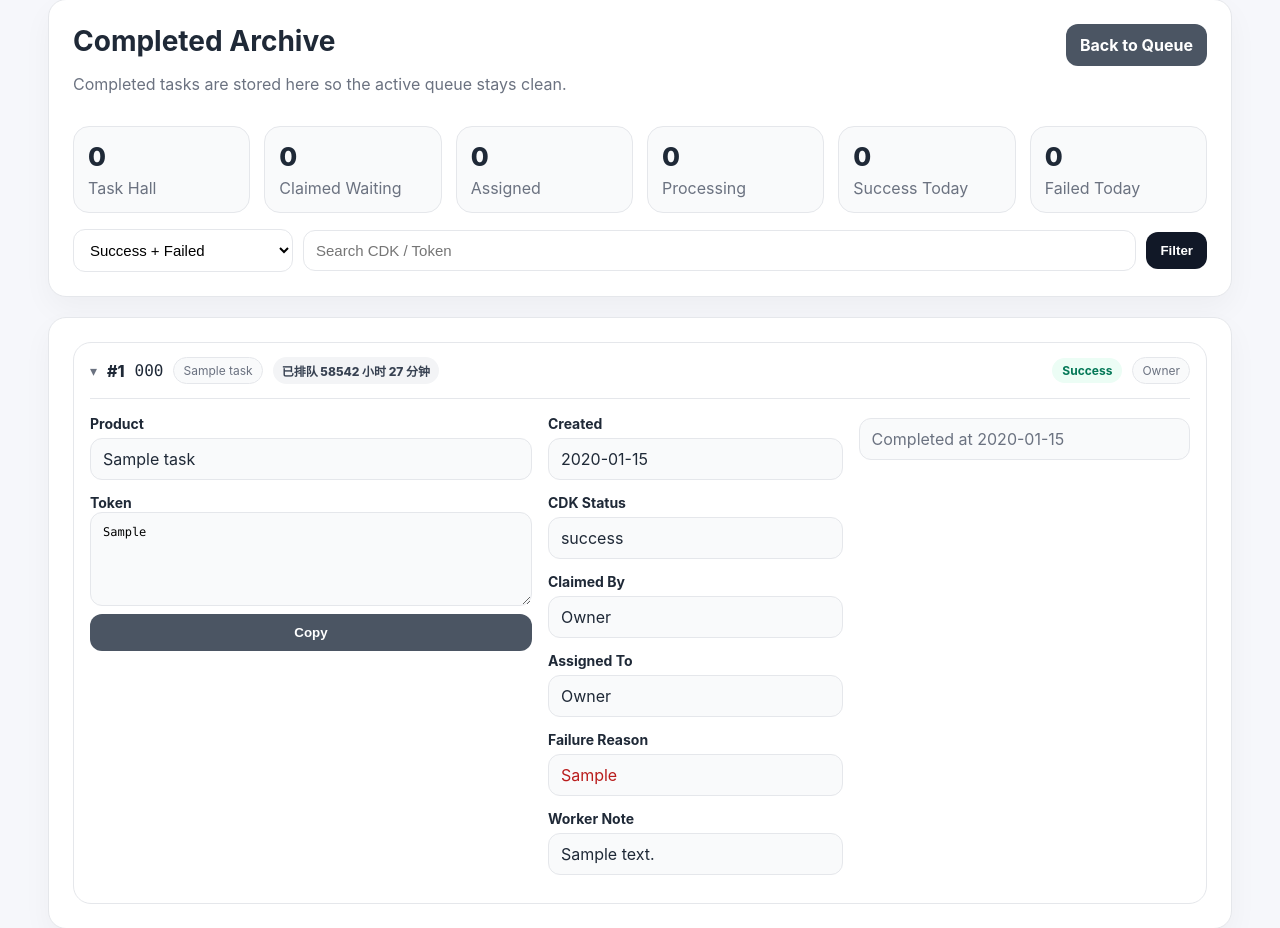
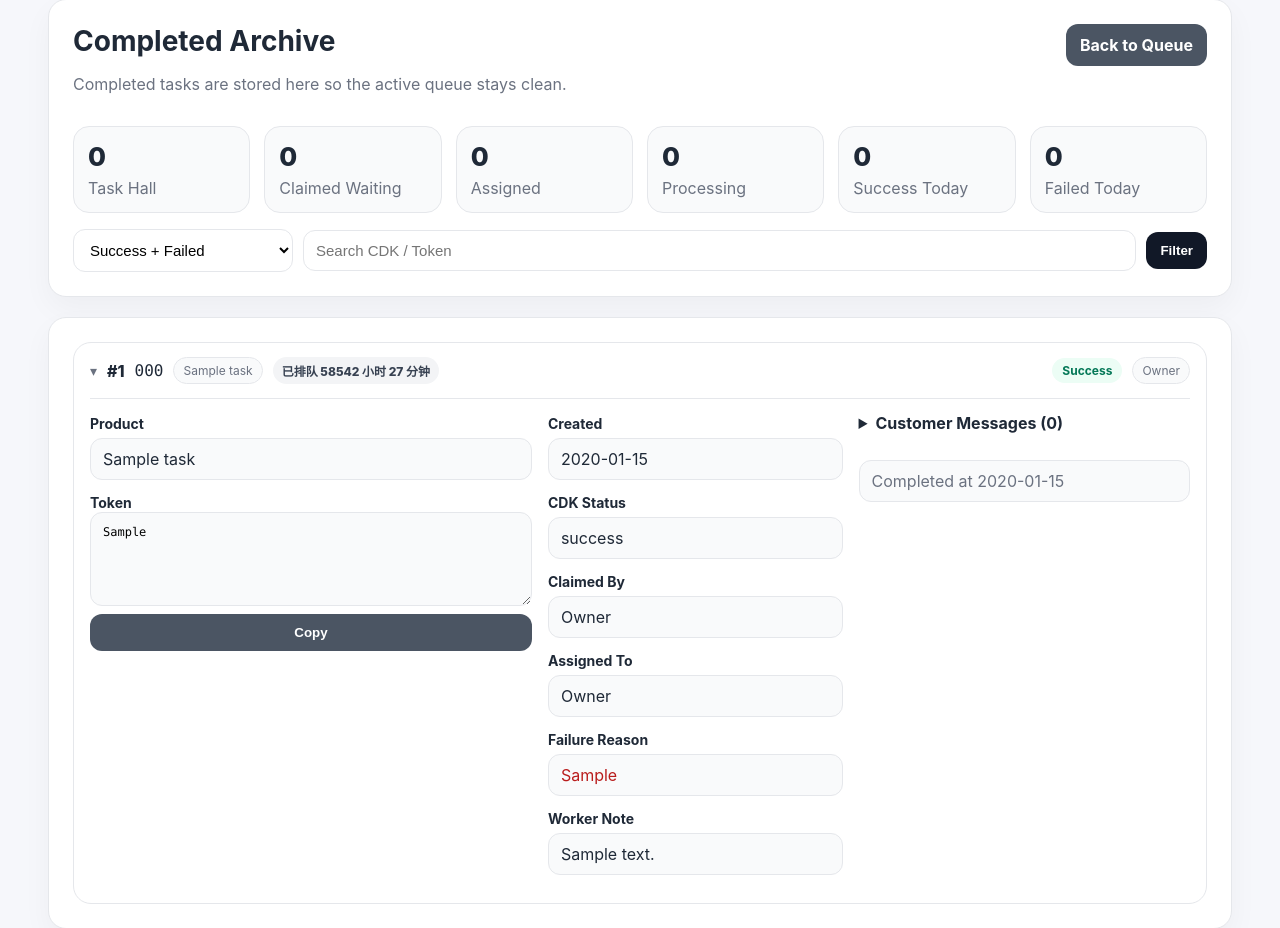
Before and after one commit to chennuo2233-png/vip-cdk-center, a Flask app: page /ops/tasks/archive in a window 1280 px wide, after a click that opens the changed part. Shown: the part 82-1010 px from the top of the page. Run offline with Flask 3, Linux system fonts and the light colour scheme; the visitor is signed in with stand-in values (Sample User, id 1); data comes from the database, SQL or seed files in the repository; tables that the repository leaves empty hold one stand-in row (values such as "Sample post"); data that the repository does not hold is empty.

Commit message:
Add CDK customer message history

```diff
--- a/app.py
+++ b/app.py
@@ -193,6 +193,19 @@
     )
     conn.execute(
         """
+        CREATE TABLE IF NOT EXISTS code_messages (
+            id INTEGER PRIMARY KEY AUTOINCREMENT,
+            code_id INTEGER NOT NULL,
+            author_type TEXT NOT NULL CHECK(author_type IN ('customer', 'staff')),
+            author_name TEXT NOT NULL,
+            body TEXT NOT NULL,
+            created_at TEXT NOT NULL DEFAULT CURRENT_TIMESTAMP,
+            FOREIGN KEY(code_id) REFERENCES codes(id)
+        )
+        """
+    )
+    conn.execute(
+        """
         CREATE TABLE IF NOT EXISTS users (
             id INTEGER PRIMARY KEY AUTOINCREMENT,
             username TEXT UNIQUE NOT NULL,
@@ -253,6 +266,7 @@
     conn.execute("CREATE INDEX IF NOT EXISTS idx_tasks_claimed_by ON redemption_tasks(claimed_by)")
     conn.execute("CREATE INDEX IF NOT EXISTS idx_tasks_product_id ON redemption_tasks(product_id)")
     conn.execute("CREATE INDEX IF NOT EXISTS idx_product_links_product_id ON product_links(product_id, sort_order, id)")
+    conn.execute("CREATE INDEX IF NOT EXISTS idx_code_messages_code_id ON code_messages(code_id, id)")
 
     # Seed the categories that were previously hard-coded into the redeem page.
     if not conn.execute("SELECT 1 FROM products LIMIT 1").fetchone():
@@ -712,6 +726,24 @@
         """,
         (code_id,),
     ).fetchone()
+
+
+def code_messages_for_ids(conn: sqlite3.Connection, code_ids: Iterable[int]) -> dict[int, list[dict]]:
+    unique_ids = list(dict.fromkeys(code_ids))
+    messages_by_code = {code_id: [] for code_id in unique_ids}
+    for group in chunked(unique_ids):
+        placeholders = ",".join("?" for _ in group)
+        rows = conn.execute(
+            f"""
+            SELECT * FROM code_messages
+            WHERE code_id IN ({placeholders})
+            ORDER BY created_at ASC, id ASC
+            """,
+            group,
+        ).fetchall()
+        for row in rows:
+            messages_by_code.setdefault(row["code_id"], []).append(dict(row))
+    return messages_by_code
 
 
 def task_query(where_sql: str = "", params: Iterable = (), limit: int = 500) -> list[sqlite3.Row]:
@@ -750,7 +782,11 @@
         LIMIT ?
     """
     with get_db() as conn:
-        return conn.execute(sql, (*params, limit)).fetchall()
+        tasks = [dict(row) for row in conn.execute(sql, (*params, limit)).fetchall()]
+        messages_by_code = code_messages_for_ids(conn, [task["code_id"] for task in tasks])
+    for task in tasks:
+        task["messages"] = messages_by_code.get(task["code_id"], [])
+    return tasks
 
 
 def visible_task_counts(conn: sqlite3.Connection, user: sqlite3.Row) -> dict[str, int]:
@@ -954,6 +990,7 @@
     status_results = []
     status_query_input = ""
     products = []
+    conversation_messages = []
 
     if request.method == "POST":
         action = request.form.get("action", "redeem")
@@ -968,11 +1005,37 @@
             else:
                 with get_db() as conn:
                     status_results = batch_public_status_results(conn, query_codes)
+                    if len(query_codes) == 1:
+                        code_row = conn.execute("SELECT * FROM codes WHERE proxy_code = ?", (query_codes[0],)).fetchone()
+                        if code_row:
+                            latest_task = latest_task_for_code(conn, code_row["id"])
+                            conversation_messages = code_messages_for_ids(conn, [code_row["id"]]).get(code_row["id"], [])
                 result = {
                     "type": "info",
                     "message": f"已查询 {len(status_results)} 个兑换码。"
                     + (f" 输入中有重复项，已自动去重。" if raw_count != len(query_codes) else ""),
                 }
+        elif action == "message":
+            proxy_code = normalize_code(request.form.get("proxy_code", ""))
+            body = request.form.get("message", "").strip()
+            if not proxy_code or not body:
+                result = {"type": "error", "message": "请输入兑换码和留言内容。"}
+            elif len(body) > 1000:
+                result = {"type": "error", "message": "每条留言最多 1000 个字符。"}
+            else:
+                with get_db() as conn:
+                    code_row = conn.execute("SELECT * FROM codes WHERE proxy_code = ?", (proxy_code,)).fetchone()
+                    if not code_row:
+                        result = {"type": "error", "message": "兑换码无效。"}
+                    else:
+                        conn.execute(
+                            "INSERT INTO code_messages (code_id, author_type, author_name, body) VALUES (?, 'customer', '顾客', ?)",
+                            (code_row["id"], body),
+                        )
+                        conn.commit()
+                        latest_task = latest_task_for_code(conn, code_row["id"])
+                        conversation_messages = code_messages_for_ids(conn, [code_row["id"]]).get(code_row["id"], [])
+                        result = {"type": "success", "message": "留言已提交，商家会在后台查看并回复。"}
         else:
             proxy_code = normalize_code(request.form.get("proxy_code", ""))
 
@@ -1009,7 +1072,7 @@
                                 return render_template("redeem.html", result=result, code_row=code_row, latest_task=latest_task,
                                                        status_results=status_results, status_query_input=status_query_input,
                                                        status_text=PUBLIC_STATUS_TEXT, products=active_products(conn),
-                                                       settings=redeem_settings(conn))
+                                                       settings=redeem_settings(conn), conversation_messages=conversation_messages)
                             active_task = active_task_for_code(conn, code_row["id"])
                             if active_task:
                                 latest_task = active_task
@@ -1046,6 +1109,7 @@
         status_text=PUBLIC_STATUS_TEXT,
         products=products,
         settings=settings,
+        conversation_messages=conversation_messages,
     )
 
 
@@ -1710,6 +1774,34 @@
     return render_template(template, users=users, workloads=workloads)
 
 
+@app.route("/ops/tasks/<int:task_id>/messages", methods=["POST"])
+@ops_required
+def add_staff_message(task_id: int):
+    body = request.form.get("message", "").strip()
+    if not body:
+        flash("Message cannot be empty.", "error")
+        return redirect(request.referrer or url_for("ops_tasks"))
+    if len(body) > 1000:
+        flash("Message must be 1000 characters or fewer.", "error")
+        return redirect(request.referrer or url_for("ops_tasks"))
+
+    user = current_user()
+    with get_db() as conn:
+        task = conn.execute("SELECT * FROM redemption_tasks WHERE id = ?", (task_id,)).fetchone()
+        if not task:
+            abort(404)
+        if not can_operate_task(user, task):
+            abort(403)
+        conn.execute(
+            "INSERT INTO code_messages (code_id, author_type, author_name, body) VALUES (?, 'staff', ?, ?)",
+            (task["code_id"], user["display_name"], body),
+        )
+        write_log(conn, "add_code_message", task_id=task_id, code_id=task["code_id"], note="Public customer message")
+        conn.commit()
+    flash("Customer message sent.", "success")
+    return redirect(request.referrer or url_for("ops_tasks"))
+
+
 @app.route("/ops/tasks/<int:task_id>/claim", methods=["POST"])
 @lead_or_owner_required
 def claim_task(task_id: int):
--- a/static/style.css
+++ b/static/style.css
@@ -467,3 +467,31 @@
 .hall-task-grid {
   grid-template-columns: minmax(260px, 1.2fr) minmax(220px, .8fr) minmax(180px, .6fr);
 }
+
+/* Public CDK message history */
+.task-messages {
+  margin-bottom: 12px;
+}
+.task-messages summary {
+  cursor: pointer;
+  font-weight: 700;
+}
+.message-history {
+  margin: 10px 0;
+}
+.message-item {
+  padding: 10px 12px;
+  margin: 8px 0;
+  border-radius: 8px;
+  background: #f6f7f9;
+  white-space: pre-wrap;
+  overflow-wrap: anywhere;
+}
+.message-item.staff {
+  background: #edf8f1;
+}
+.message-item span {
+  margin-left: 8px;
+  color: var(--muted);
+  font-size: 12px;
+}
--- a/templates/task_cards.html
+++ b/templates/task_cards.html
@@ -88,6 +88,20 @@
         {% endif %}
       </div>
       <div class="actions-col">
+        <details class="task-messages">
+          <summary>Customer Messages ({{ t.messages|length }})</summary>
+          <div class="message-history">
+            {% for message in t.messages %}
+            <div class="message-item {{ message.author_type }}"><strong>{{ message.author_name }}</strong><span>{{ message.created_at }}</span><div>{{ message.body }}</div></div>
+            {% else %}<div class="empty">No customer messages.</div>{% endfor %}
+          </div>
+          <form method="post" action="{{ url_for('add_staff_message', task_id=t.id) }}" class="mini-form">
+            <input type="hidden" name="_csrf_token" value="{{ csrf_token() }}">
+            <textarea name="message" rows="3" maxlength="1000" placeholder="Public reply to customer" required></textarea>
+            <button type="submit">Reply</button>
+          </form>
+        </details>
+
         {% if current_user.role == 'owner' and t.status not in ['success','failed'] and (t.claimed_by or t.assigned_to) %}
         <form method="post" action="{{ url_for('release_task', task_id=t.id) }}" class="mini-form" onsubmit="return confirm('Release this task back to Task Hall?');">
           <input type="hidden" name="_csrf_token" value="{{ csrf_token() }}">
```
Also changed, not shown: templates/redeem.html (+17 -0 lines).
